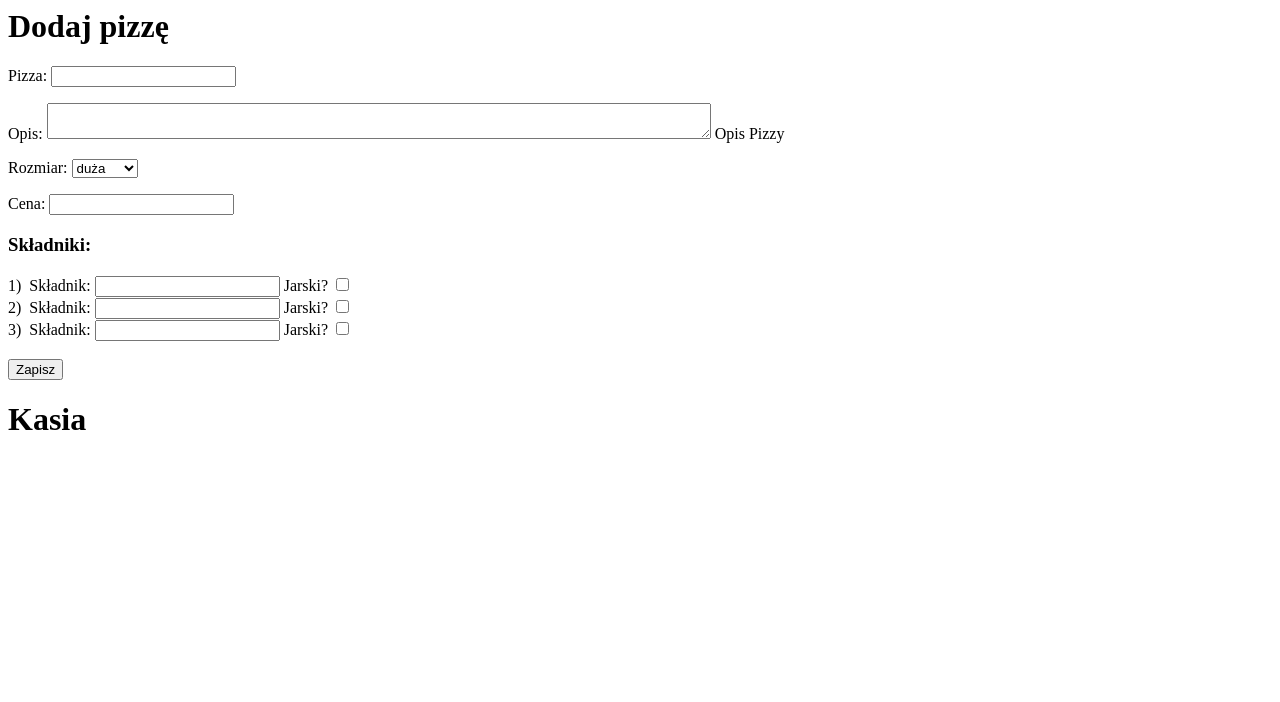
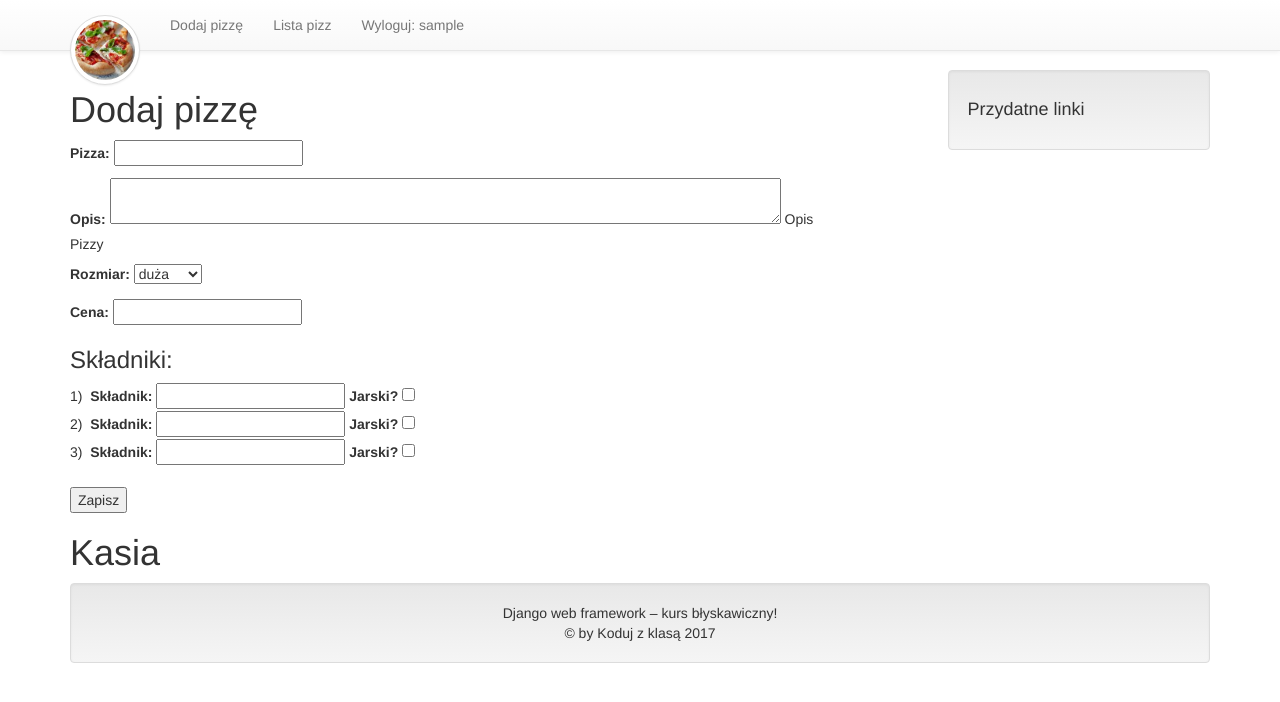
Before and after one commit to kdn222/django-bar, a Django app: page /dodaj/ in a window 1280 px wide. Shown: the top 702 px of the page. Run offline with Django 3.2, Linux system fonts and the light colour scheme; the visitor is signed in with stand-in values (Sample User, id 1); some libraries are stand-ins or nearby versions.

Commit message:
Dozmiana stron: dodaj i lista_pizz wg strony bazowej

```diff
--- a/malybar/pizza/static/pizza/css/pizza.css
+++ b/malybar/pizza/static/pizza/css/pizza.css
@@ -3,6 +3,6 @@ body{
 	padding-top: 70px;
 }
 
-.img-logo{
+.img-circle{
 width: 70px;
 }
--- a/malybar/pizza/templates/pizza/base.html
+++ b/malybar/pizza/templates/pizza/base.html
@@ -29,7 +29,7 @@
         <span class="icon-bar"></span>
       </button>
       <a class="navbar-brand" href="{% url 'pizza:index' %}">
-        <img src="{% static 'pizza/images/pizza.jpg' %}" class="img-thumbnail img-logo">
+        <img src="{% static 'pizza/images/pizza.jpg' %}" class="img-thumbnail img-circle">
       </a>
     </div>
     <div id="navbar" class="navbar-collapse collapse">
--- a/malybar/pizza/templates/pizza/pizza_form.html
+++ b/malybar/pizza/templates/pizza/pizza_form.html
@@ -1,4 +1,11 @@
-<h1>Dodaj pizzę</h1>
+{% extends "pizza/base.html" %}
+{% block tytul_head %}
+Django - przykładowa aplikacja Mały Bar
+{% endblock%}
+
+{% block tytul_h1 %}Dodaj pizzę{% endblock %}
+
+{% block tresc %}
 
 <form action="." method="post" id="pform">
     {% csrf_token %}
@@ -19,3 +26,4 @@
     <br /><input type="submit" value="Zapisz">
 </form>
 <h1>{{imie}}</h1>
+{% endblock %}
```
Also changed, not shown: malybar/pizza/templates/pizza/pizza_list.html (+10 -1 lines).
